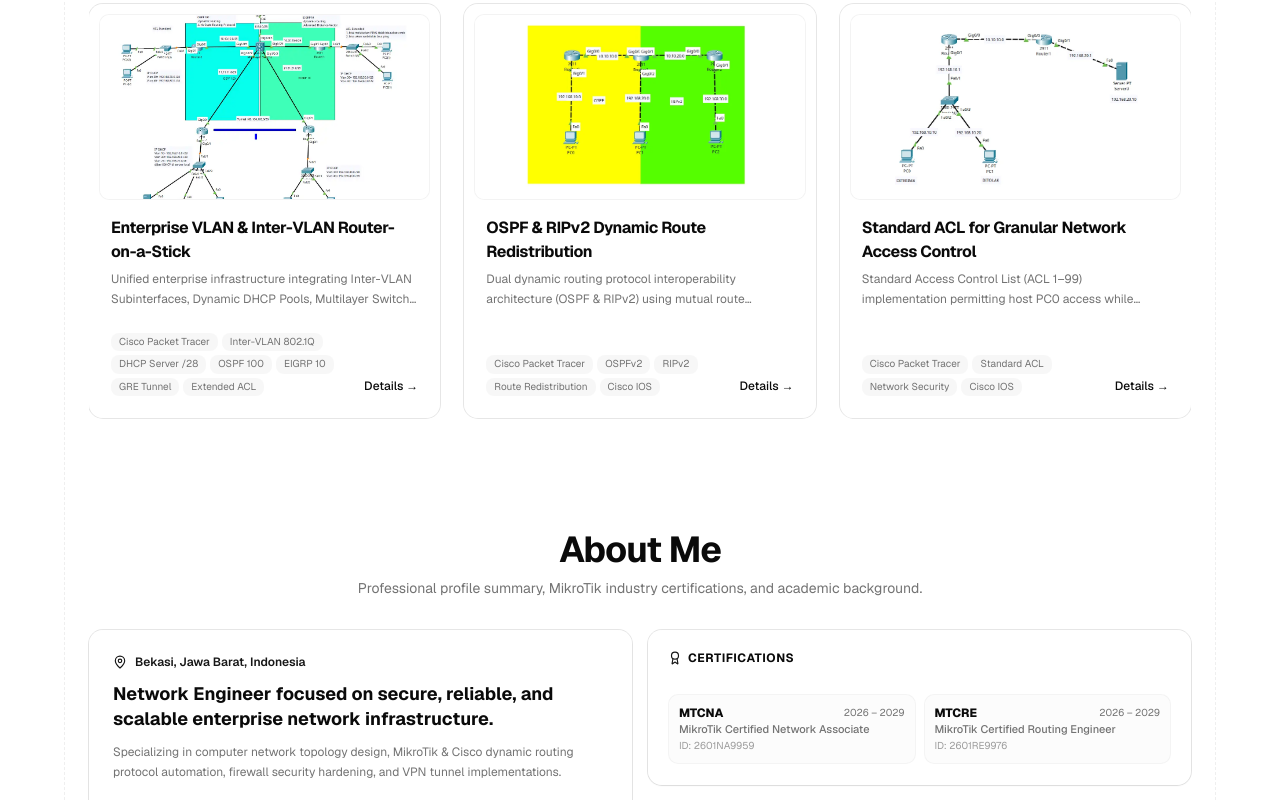
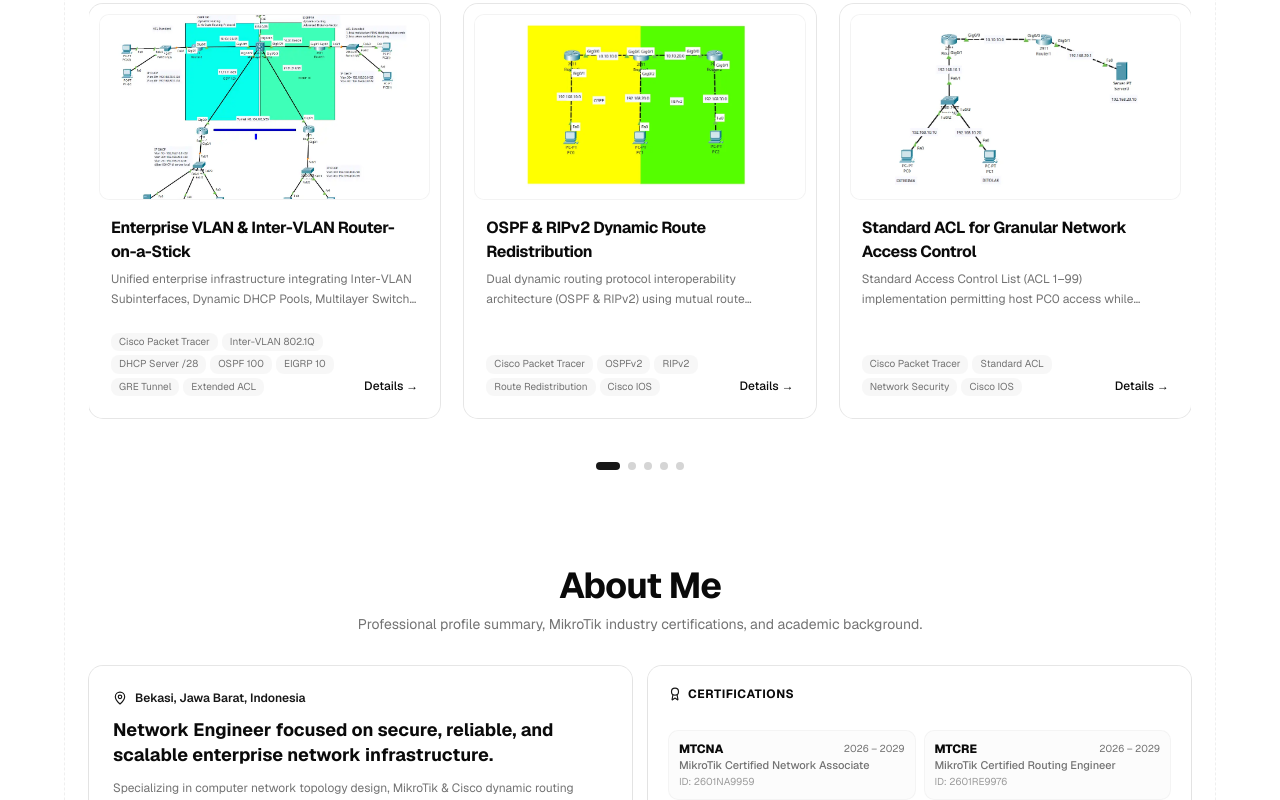
Before and after one commit to haidirwf/portfolio-idal, a Next.js app: page / in a window 1280 px wide. Shown: the part 908-1708 px from the top of the page. Built offline with nearby package versions, Linux system fonts and the light colour scheme.

Commit message:
feat(showcase): add interactive pagination indicator dots below project carousel

```diff
--- a/components/portfolio/showcase.tsx
+++ b/components/portfolio/showcase.tsx
@@ -9,6 +9,7 @@ import { Project } from "@/lib/projects";
 import { Card, CardTitle, CardDescription } from "@/components/ui/card";
 import { Button } from "@/components/ui/button";
 import { useLanguage } from "@/components/language-provider";
+import { cn } from "@/lib/utils";
 
 export function Showcase({ projects }: { projects: Project[] }) {
   const { t } = useLanguage();
@@ -16,12 +17,18 @@ export function Showcase({ projects }: { projects: Project[] }) {
   const [canScrollLeft, setCanScrollLeft] = React.useState(false);
   const [canScrollRight, setCanScrollRight] = React.useState(true);
 
+  const [activeIndex, setActiveIndex] = React.useState(0);
+
   const checkScroll = React.useCallback(() => {
     if (!scrollRef.current) return;
     const { scrollLeft, scrollWidth, clientWidth } = scrollRef.current;
     setCanScrollLeft(scrollLeft > 10);
     setCanScrollRight(scrollLeft < scrollWidth - clientWidth - 10);
-  }, []);
+
+    const cardWidth = scrollRef.current.firstElementChild?.clientWidth || clientWidth;
+    const newIndex = Math.round(scrollLeft / (cardWidth + 24));
+    setActiveIndex(Math.min(Math.max(newIndex, 0), projects.length - 1));
+  }, [projects.length]);
 
   React.useEffect(() => {
     checkScroll();
@@ -29,11 +36,12 @@ export function Showcase({ projects }: { projects: Project[] }) {
     return () => window.removeEventListener("resize", checkScroll);
   }, [checkScroll]);
 
-  const handleScroll = (direction: "left" | "right") => {
+  const scrollToProject = (index: number) => {
     if (!scrollRef.current) return;
-    const cardWidth = scrollRef.current.clientWidth;
-    const scrollAmount = direction === "left" ? -cardWidth : cardWidth;
-    scrollRef.current.scrollBy({ left: scrollAmount, behavior: "smooth" });
+    const firstCard = scrollRef.current.firstElementChild as HTMLElement;
+    if (!firstCard) return;
+    const cardWidth = firstCard.clientWidth + 24; // Card width + gap
+    scrollRef.current.scrollTo({ left: index * cardWidth, behavior: "smooth" });
   };
 
   return (
@@ -147,6 +155,23 @@ export function Showcase({ projects }: { projects: Project[] }) {
           </div>
         ))}
       </div>
+
+      {/* Pagination Indicator Dots */}
+      <div className="flex items-center justify-center gap-2 pt-1">
+        {projects.map((project, idx) => (
+          <button
+            key={project.slug}
+            onClick={() => scrollToProject(idx)}
+            className={cn(
+              "h-2 rounded-full transition-all duration-300 focus:outline-none",
+              activeIndex === idx
+                ? "w-6 bg-primary"
+                : "w-2 bg-muted-foreground/30 hover:bg-muted-foreground/50"
+            )}
+            aria-label={`Go to project ${idx + 1}`}
+          />
+        ))}
+      </div>
     </section>
   );
 }
```
